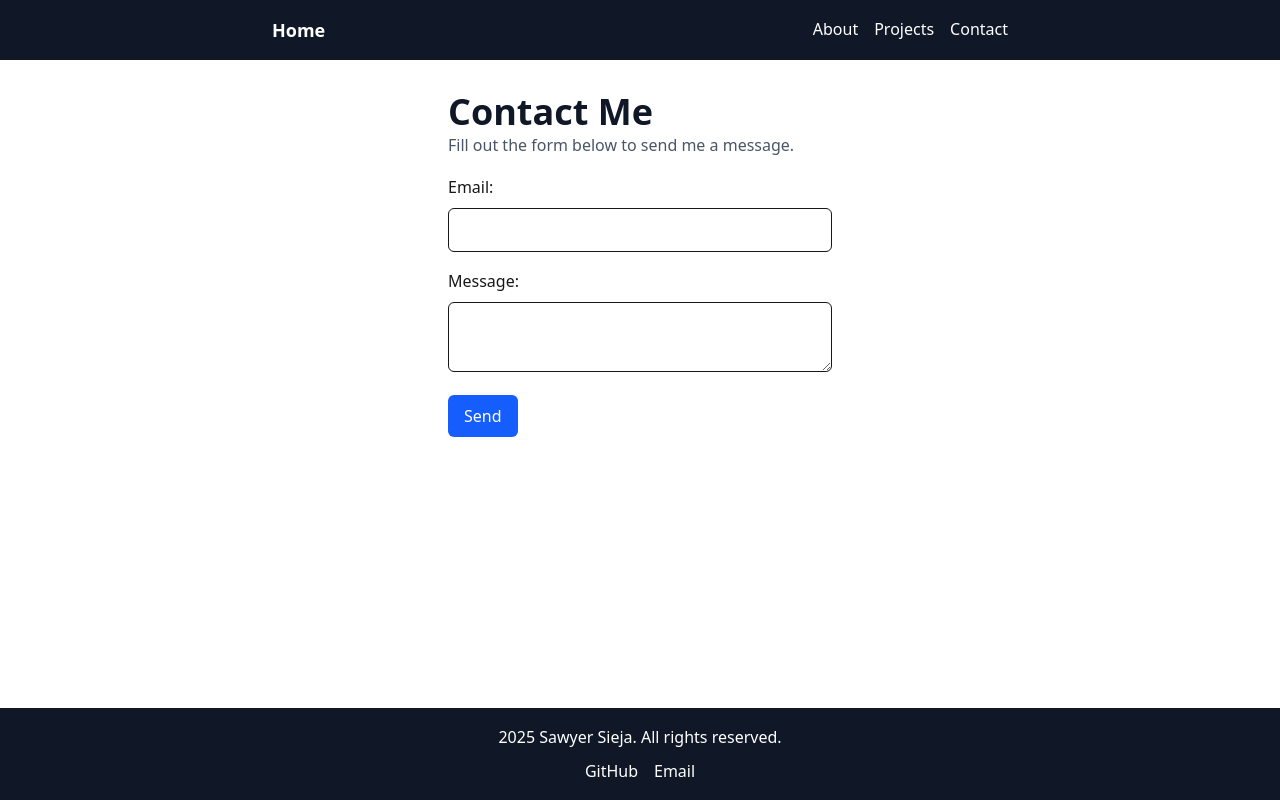
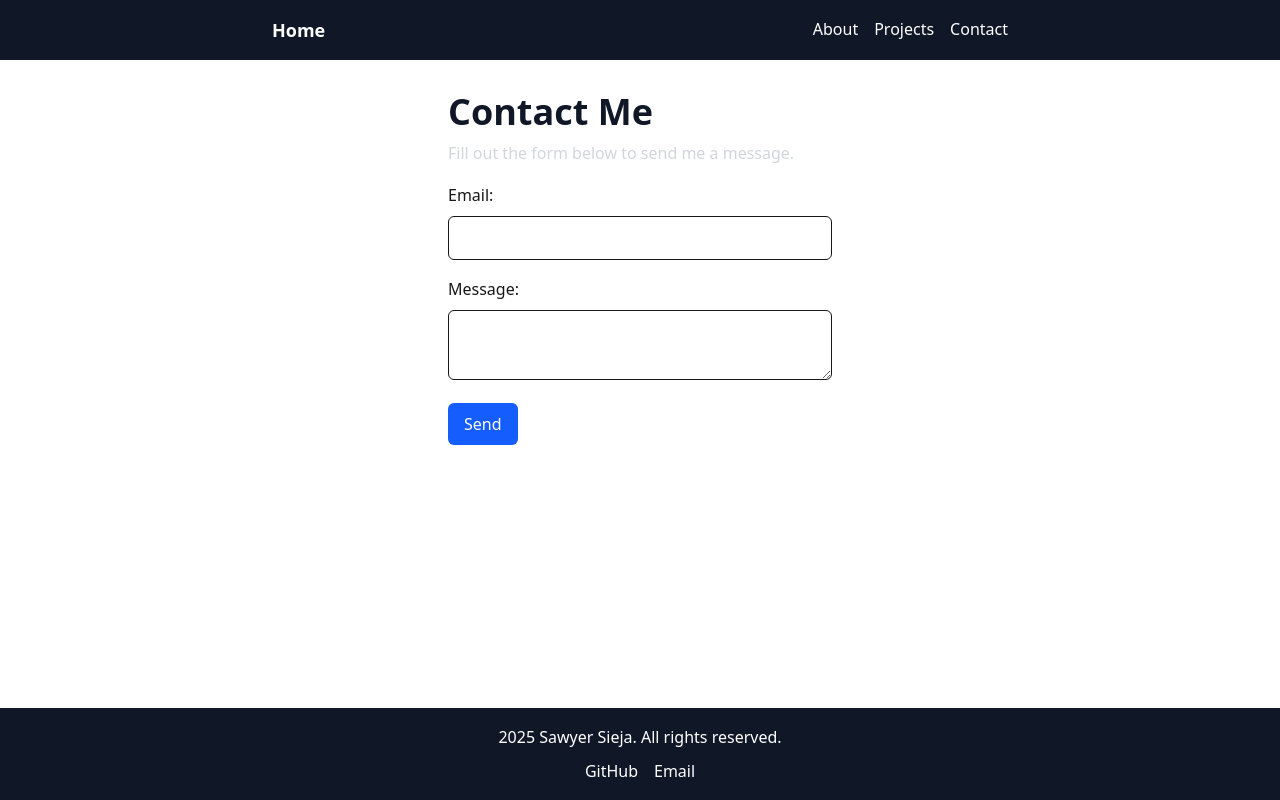
Before and after one commit to sawyersieja/kikko, a Next.js app: page /contact in a window 1280 px wide. Built offline with nearby package versions, Linux system fonts and the light colour scheme.

Commit message:
style: fix-colors - Modified <p> contact instruction color to be more visible.

```diff
--- a/src/app/contact/page.tsx
+++ b/src/app/contact/page.tsx
@@ -25,10 +25,10 @@ const Contact = () => {
     return (
 
         <main className="max-w-md mx-auto p-8">
-            <h1 className="text-3xl font-bold">Contact Me</h1>
-            <p className="text-gray-600">Fill out the form below to send me a message.</p>
+            <h1 className="text-3xl font-bold mb-2">Contact Me</h1>
+            <p className="text-gray-300 mb-4">Fill out the form below to send me a message.</p>
 
-            <form onSubmit={handleSubmit} className="mt-4">
+            <form onSubmit={handleSubmit}>
                 <label className="block mb-2">Email:</label>
                 <input type="email" value={email} onChange={(e) => setEmail(e.target.value)} required className="w-full p-2 border rounded-md" />
 
```
